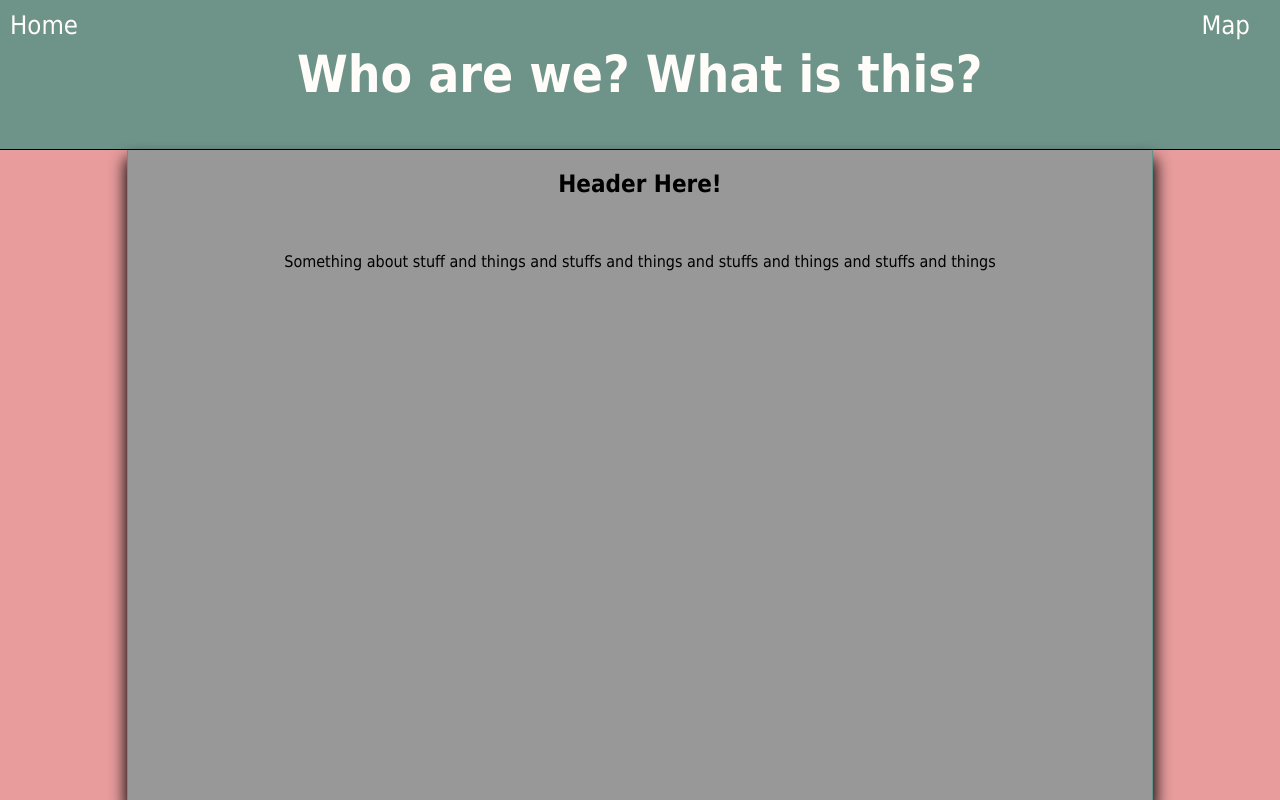
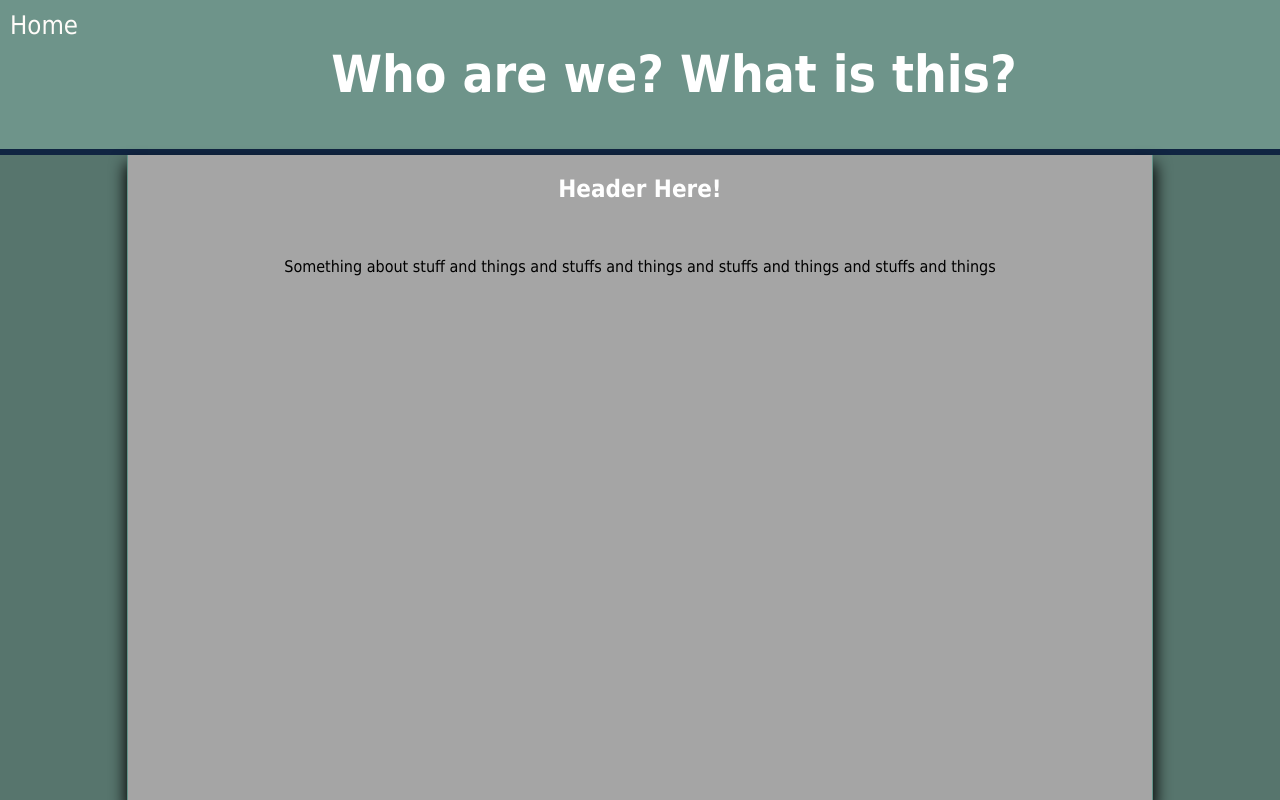
Before and after one commit to liangv21/ebtmap, a plain HTML site: page about.html in a window 1280 px wide. Drawn offline with Linux system fonts and the light colour scheme.

Commit message:
Some Color changes and got rid of map link

```diff
--- a/about.html
+++ b/about.html
@@ -23,9 +23,6 @@
                 </h1>
             </div>
             <div class="right">
-                <div class="nav-bar-link-wrapper">
-                    <a href="map.html" title="Map">Map</a>
-                </div>
             </div>
         </div>
 
--- a/js/zipEnter.js
+++ b/js/zipEnter.js
@@ -13,7 +13,7 @@ window.addEventListener("load", (event) => {
         if (zipcodeString.length != 5) { return -1; } // -1 is a flag!
         const zipcode = parseInt(zipcodeString);
         if (isNaN(zipcode)) { return -1; } // -1 is a flag!
-        return zipcode;
+        return zipcodeString;
     }
 
     form.addEventListener('submit', (event) => {
--- a/style.css
+++ b/style.css
@@ -17,7 +17,7 @@ html, body {
 .sub-container {
     flex: 1 1 auto;
     height: 100%;
-    background:rgb(232, 156, 156);
+    background: #57756d;
 }
 
 
@@ -32,12 +32,13 @@ html, body {
     border-right: 1px solid #63948a;
     text-align: center;
     box-shadow: 0px 10px 15px 2.5px #010101;
-    background: rgb(152, 152, 152);
+    background: rgb(165, 165, 165);
 }
 
 h1, h2 {
     text-align: center;
     font: Tahoma;
+    color: white;
 }
 
 #map-vis {
@@ -49,7 +50,7 @@ h1, h2 {
     display: flex;
     justify-content: space-between;
     padding: 10px;
-    border-bottom: 1px solid black;
+    border-bottom: 6px solid #102542;
     background-color: #6e948a;
     color: #fffcf9;
 }
```
Also changed, not shown: homeStyle.css (+4 -4 lines), index.html (+4 -0 lines).
